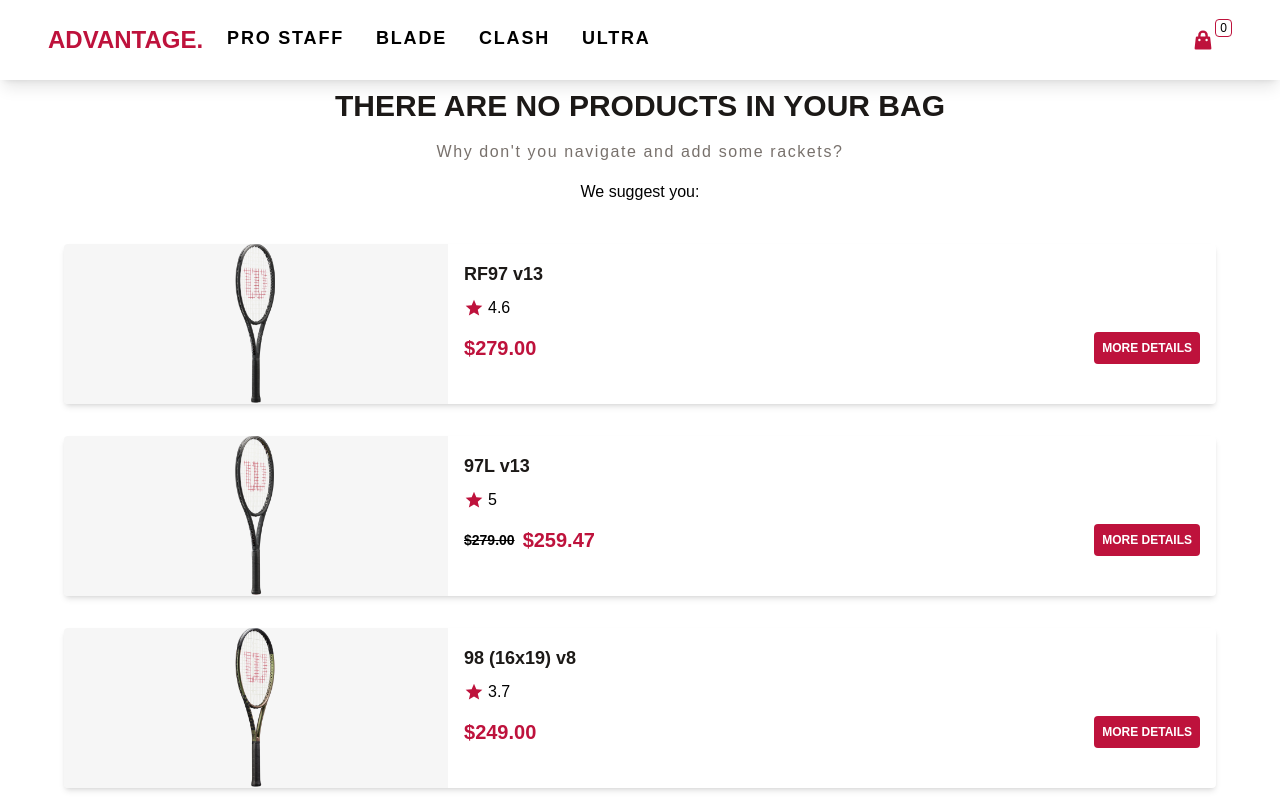
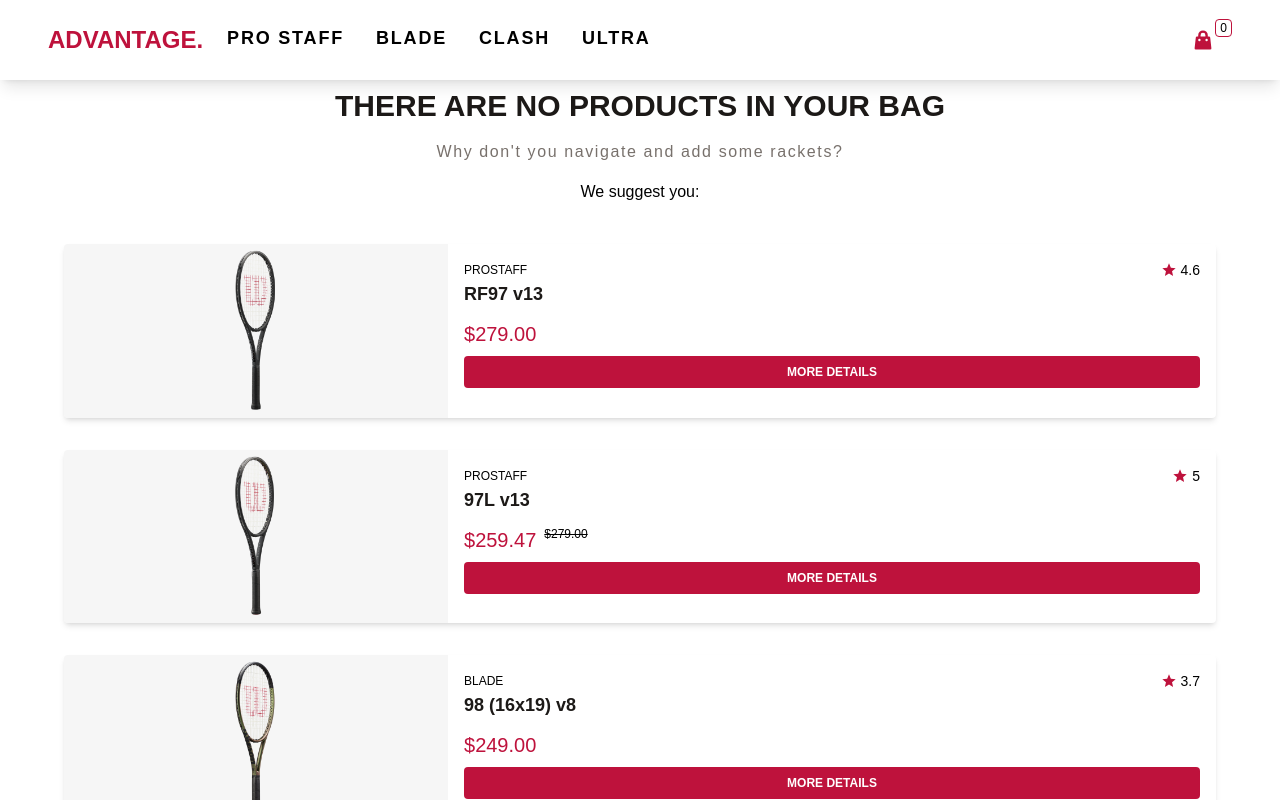
Before and after one commit to franodangelo/React-Ecommerce, a React (Create React App) app: page /bag in a window 1280 px wide. Shown: the top 800 px of the page. Built offline with nearby package versions, Linux system fonts and the light colour scheme.

Commit message:
new item card

```diff
--- a/src/components/Catalog/Item.jsx
+++ b/src/components/Catalog/Item.jsx
@@ -3,44 +3,44 @@
 
 export default function Item(props) {
     return (
-        <main className="flex flex-col lg:flex-row lg:max-h-40 bg-white shadow-md rounded overflow-hidden hover:scale-105 ease-in-out duration-300">
+        <main className="flex flex-col lg:flex-row lg:max-h-[200px] bg-white shadow-md rounded overflow-hidden hover:scale-105 ease-in-out duration-300">
             {
                 props.stock !== 0 ?
                     <img className="w-full lg:w-1/3 object-cover" src={props.thumbnailCard} alt={`${props.name} thumbnail`} /> :
                     <img className="grayscale w-full lg:w-1/3 object-cover" src={props.thumbnailCard} alt={`${props.name} thumbnail`} />
             }
-            <div className="w-full lg:w-2/3 p-4">
-                <h1 className="text-stone-900 font-bold text-xl lg:text-lg">{props.name}</h1>
-                <div className="flex item-center mt-2 md:gap-1">
-                    {props.rate === 0 ?
-                        <svg className="w-5 h-5 self-center fill-current text-stone-400" viewBox="0 0 24 24">
-                            <path d="M12 17.27L18.18 21L16.54 13.97L22 9.24L14.81 8.63L12 2L9.19 8.63L2 9.24L7.46 13.97L5.82 21L12 17.27Z" />
-                        </svg> :
-                        <svg className="w-5 h-5 self-center fill-current text-rose-700" viewBox="0 0 24 24">
-                            <path d="M12 17.27L18.18 21L16.54 13.97L22 9.24L14.81 8.63L12 2L9.19 8.63L2 9.24L7.46 13.97L5.82 21L12 17.27Z" />
-                        </svg>}
-                    <p className="text-sm md:text-base text-center">{props.rate}</p>
+            <div className="flex flex-col w-full lg:w-2/3 p-4">
+                <div className="flex justify-between items-center">
+                    <span className="font-light text-xs uppercase">{props.category}</span>
+                    <div className="flex item-center md:gap-1">
+                        {props.rate === 0 ?
+                            <svg className="w-4 h-4 self-center fill-current text-stone-400" viewBox="0 0 24 24">
+                                <path d="M12 17.27L18.18 21L16.54 13.97L22 9.24L14.81 8.63L12 2L9.19 8.63L2 9.24L7.46 13.97L5.82 21L12 17.27Z" />
+                            </svg> :
+                            <svg className="w-4 h-4 self-center fill-current text-rose-700" viewBox="0 0 24 24">
+                                <path d="M12 17.27L18.18 21L16.54 13.97L22 9.24L14.81 8.63L12 2L9.19 8.63L2 9.24L7.46 13.97L5.82 21L12 17.27Z" />
+                            </svg>
+                        }
+                        <p className="text-sm text-center">{props.rate}</p>
+                    </div>
                 </div>
+                <h1 className="text-stone-900 font-bold text-xl lg:text-lg truncate">{props.name}</h1>
                 <section className="flex items-center justify-between mt-3">
                     {
                         props.stock !== 0 ?
-                            <div className="flex flex-col md:flex-row md:items-center md:gap-2">
-                                {props.discountPercentage ? <h2 className="font-bold text-sm line-through">${props.price.toFixed(2)}</h2> : null}
-                                <h2 h2 className="font-bold text-xl lg:text-xl text-rose-700">
+                            <div className="flex flex-col md:flex-row md:gap-2">
+                                <h2 className="font-medium text-xl lg:text-xl text-rose-700">
                                     ${props.discountPercentage != null ? ((100 - props.discountPercentage) * props.price / 100) : props.price.toFixed(2)}
                                 </h2>
+                                {props.discountPercentage ? <h2 className=" font-medium text-xs line-through">${props.price.toFixed(2)}</h2> : null}
                             </div> :
-                            <button className="noStockBtn">
-                                Out of stock
-                            </button>
+                            <button className="noStockBtn">Out of stock</button>
                     }
-                    <Link to={`/${props.category}/${props.id}`}>
-                        <button className="primaryBtn">
-                            More details
-                        </button>
-                    </Link>
                 </section>
-            </div >
-        </main >
+                <Link to={`/${props.category}/${props.id}`}>
+                    <button className="primaryBtn w-full mt-2">More details</button>
+                </Link>
+            </div>
+        </main>
     )
 }
```
